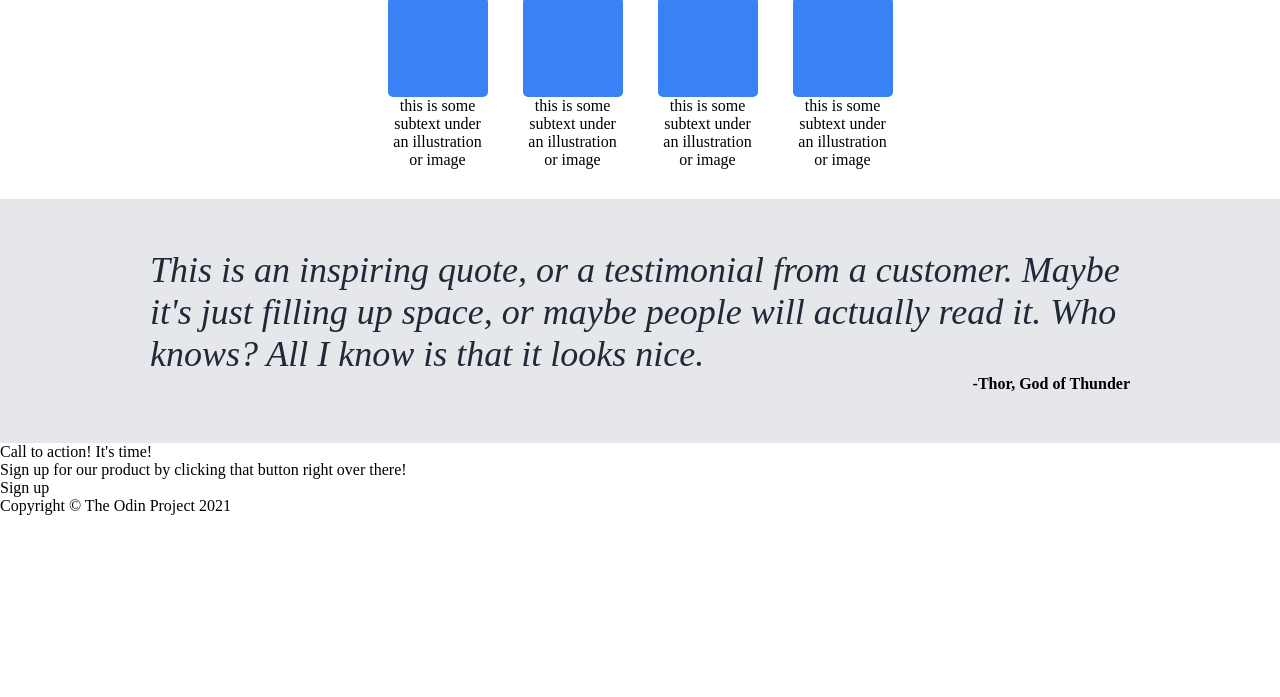
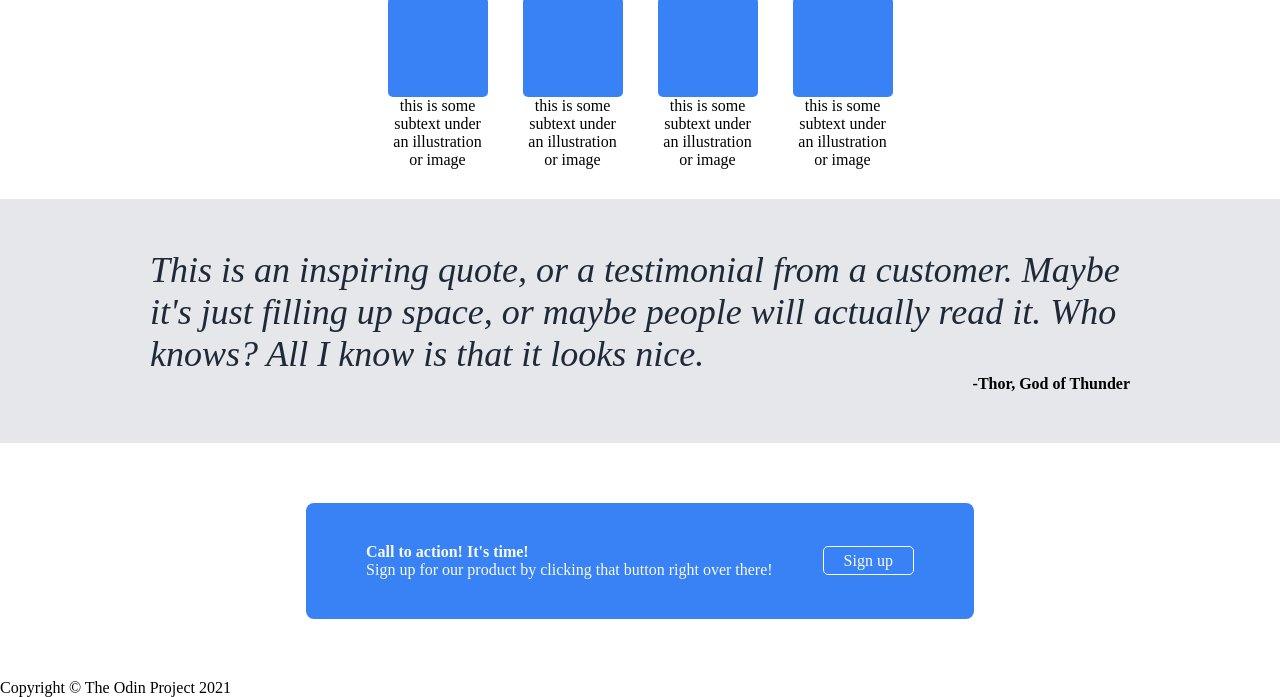
Before and after one commit to Elias20133/Landing-Page, a plain HTML site: page index.html in a window 1280 px wide. Shown: the part 437-1134 px from the top of the page. Before the commit the page ends 952 px from the top, so only its background shows below. Drawn offline with Linux system fonts and the light colour scheme.

Commit message:
add css to container4

```diff
--- a/index.html
+++ b/index.html
@@ -64,9 +64,12 @@
 
     <div class="con4">
         <div class="con1incon4">
-            <div class="con1incon1incon4">Call to action! It's time!</div>
-            <div class="con2incon1incon4">Sign up for our product by clicking that button right over there!</div>
-            <div class="con3incon1incon4">Sign up</div>
+            <div class="left">
+                <div class="con1incon1incon4">Call to action! It's time!</div>
+                <div class="con2incon1incon4">Sign up for our product by clicking that button right over there!</div>
+            </div>
+                <div class="con3incon1incon4"> <a id="Sign-UP" href="#">Sign up</a></div>
+
         </div>
     </div>
 
--- a/styles.css
+++ b/styles.css
@@ -126,3 +126,38 @@ li a{
 }
 
 /* End of Container3 - Beginning of Container4 */
+
+.con4 {
+    display: flex;
+    padding: 60px;
+    justify-content: center;
+    align-items: center;
+}
+
+.con1incon4 {
+    display: flex;
+    background-color: #3882F6;
+    padding: 40px 60px;
+    color: #F9FAF8;
+    border-radius: 8px;
+    gap: 50px;
+    justify-content: center;
+    align-items: center;
+}
+
+.left {
+    display: flex;
+    flex-direction: column;
+}
+
+.con1incon1incon4 {
+    font-weight: 900;
+}
+
+.con3incon1incon4 #Sign-UP{
+    color: #F9FAF8;
+    padding: 5px 20px;
+    border-width: 1px;
+    border-radius: 5px;
+    border-style: solid;
+}
```
